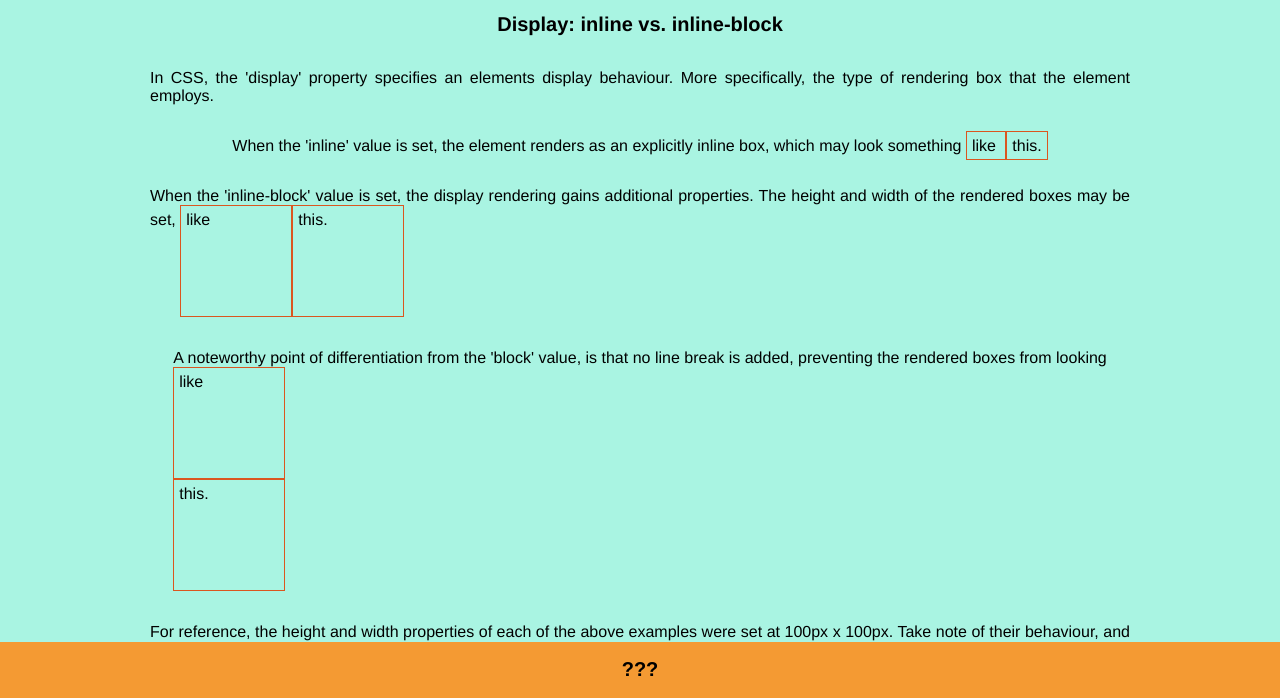
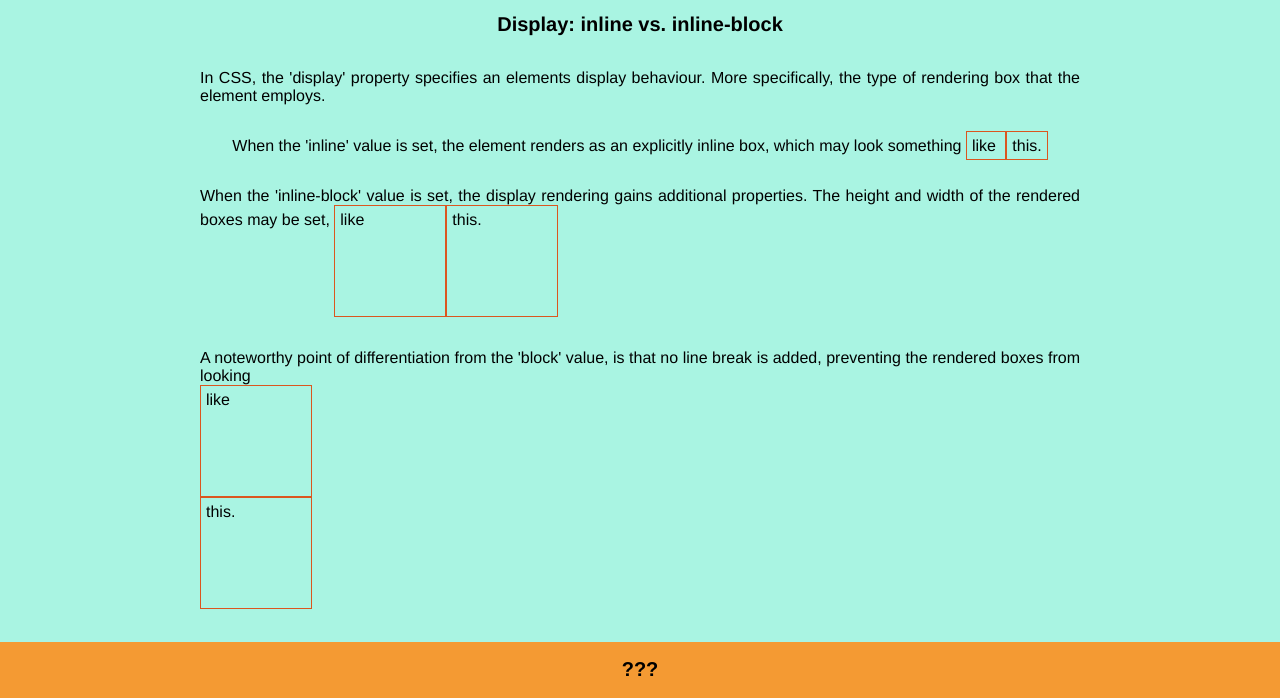
Before and after one commit to oranmornz/oranmornz.github.io, a plain HTML site: page blog/html-css.html in a window 1280 px wide. Shown: the part 102-800 px from the top of the page. Drawn offline with Linux system fonts and the light colour scheme.

Commit message:
Layout tweaking

```diff
--- a/styles/main.css
+++ b/styles/main.css
@@ -86,7 +86,7 @@ a {
     display: flex;
     flex-direction: column;
     align-items: center;
-    margin: 0px 150px 0px 150px;
+    margin: 0px 200px 0px 200px;
     text-align: justify;
 }
 
```
